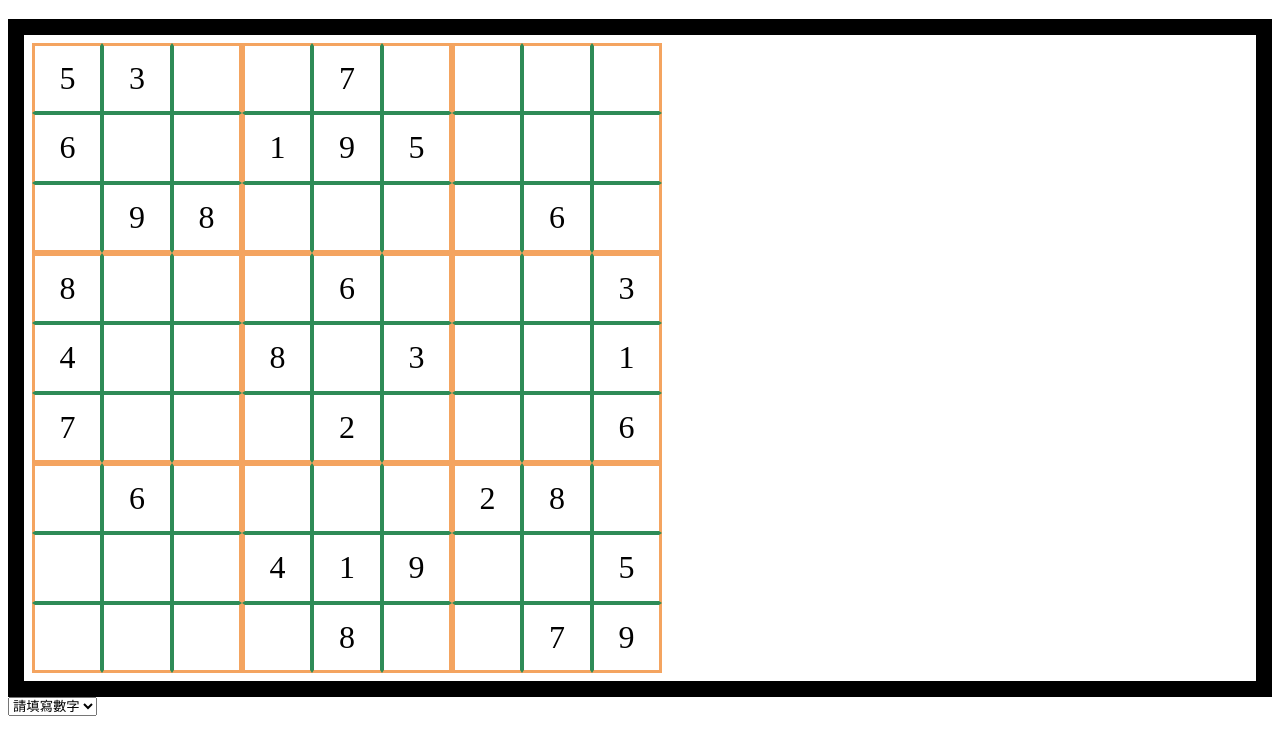
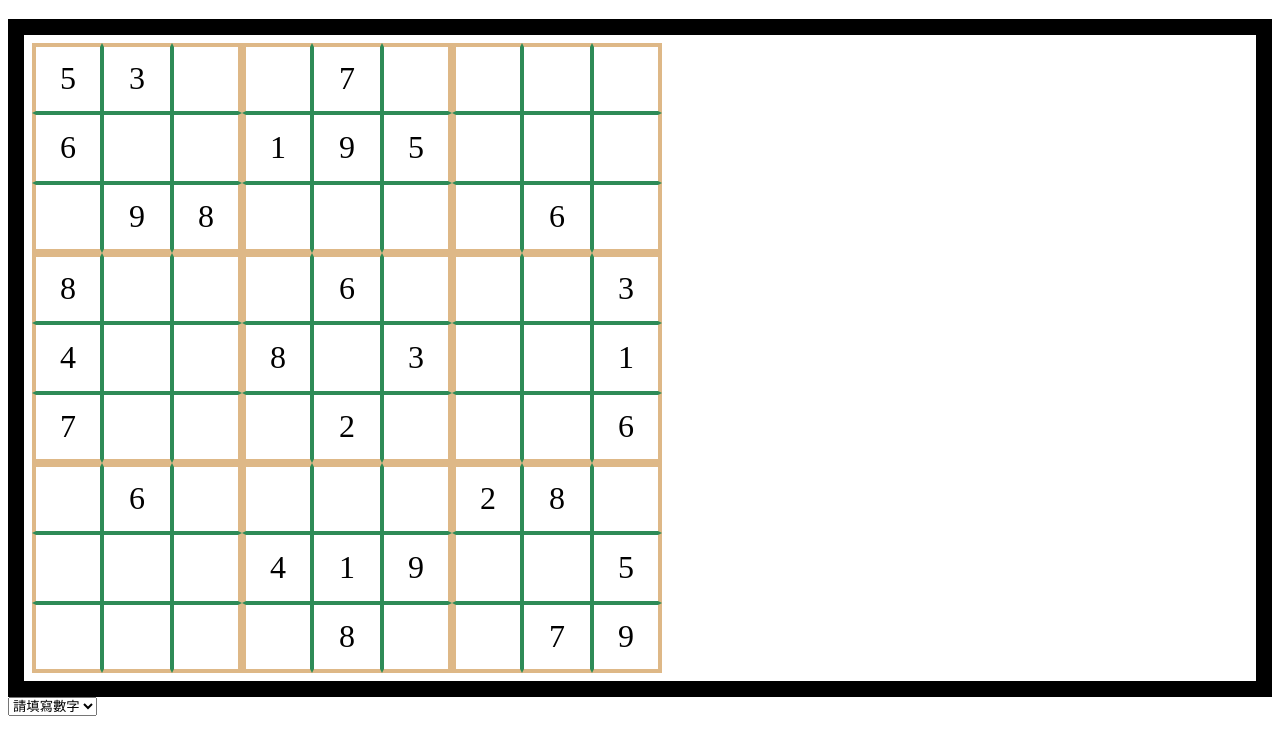
Before and after one commit to iigmir/sudoku-game, a plain HTML site: page docs/index.html in a window 1280 px wide. Shown: the part 61-800 px from the top of the page. Drawn offline with Linux system fonts and the light colour scheme.

Commit message:
CSS part 2

```diff
--- a/docs/style.css
+++ b/docs/style.css
@@ -1,6 +1,6 @@
 .app {
     --width: 70px;
-    --gap: 3px;
+    --gap: 2px;
 }
 
 .app {
@@ -9,7 +9,7 @@
     grid: repeat(9, var(--width) ) / repeat(9, var(--width));
     padding: 0.5rem;
     .item {
-        border: 2px solid seagreen;
+        border: var(--gap) solid seagreen;
         cursor: pointer;
         font-size: 2rem;
         display: flex;
@@ -38,7 +38,7 @@
 .app .item[data-row][data-col="6"],
 .app .item[data-row][data-col="9"]
 {
-    border-right: var(--gap) solid sandybrown;
+    border-right: calc(var(--gap) * 2) solid burlywood;
 }
 
 
@@ -46,21 +46,21 @@
 .app .item[data-row][data-col="4"],
 .app .item[data-row][data-col="7"]
 {
-    border-left: var(--gap) solid sandybrown;
+    border-left: calc(var(--gap) * 2) solid burlywood;
 }
 
 .app .item[data-row="3"],
 .app .item[data-row="6"],
 .app .item[data-row="9"]
 {
-    border-bottom: var(--gap) solid sandybrown;
+    border-bottom: calc(var(--gap) * 2) solid burlywood;
 }
 
 .app .item[data-row="1"],
 .app .item[data-row="4"],
 .app .item[data-row="7"]
 {
-    border-top: var(--gap) solid sandybrown;
+    border-top: calc(var(--gap) * 2) solid burlywood;
 }
 
 .app .item.selected[data-row][data-col] {
```
